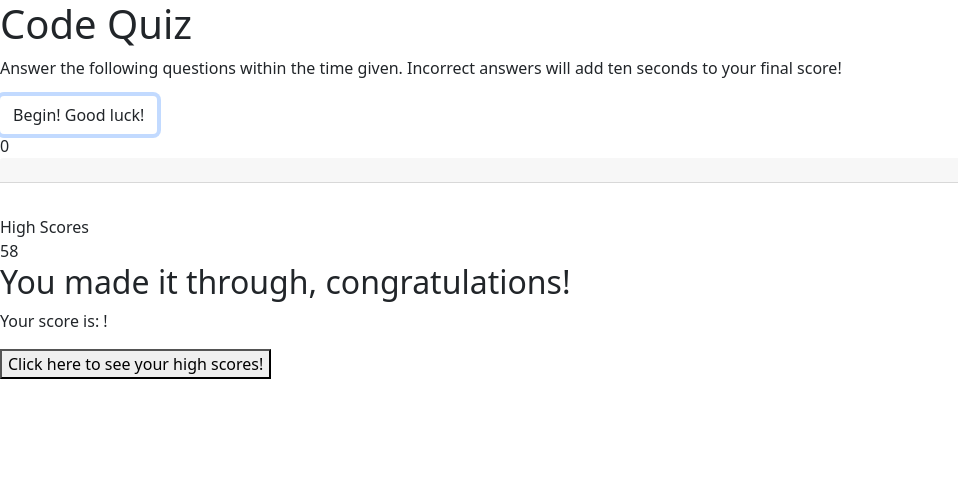
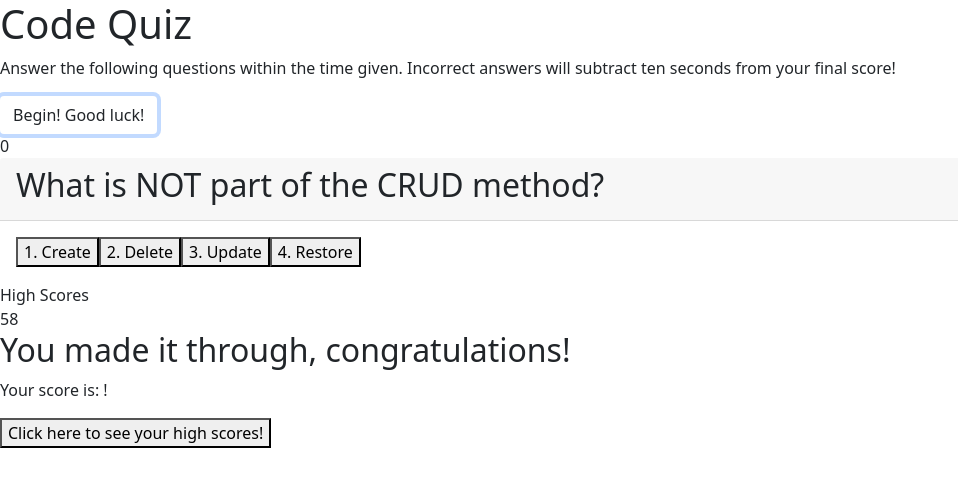
Before and after one commit to katharinechumble/symmetrical-bassoon, a plain HTML site: page index.html in a window 1280 px wide. Both pictures are taken after a click on the button "Begin! Good luck!". Shown: the whole page, without its empty margins (0-958 px from the left). Drawn offline with nearby package versions, Linux system fonts and the light colour scheme.

Commit message:
fixed problem with undefined variables, questions now loop

```diff
--- a/assets/JS/game.js
+++ b/assets/JS/game.js
@@ -4,10 +4,60 @@ var getScoresBtn = document.querySelector("#getScoresBtn");
 var choicesEl = document.querySelector("#questionAnswers");
 var questionsEl = document.querySelector("#questions");
 var correctAnswerEl = document.querySelector("#correctAnswer");
+var questionCounter = 0;
+
+var questionList = [
+  {
+    question: "What is NOT part of the CRUD method?",
+    options: ["Create", "Delete", "Update", "Restore"],
+    Answer: "Restore",
+  },
+  {
+    question: "What 3 languages make up most websites?",
+    options: [
+      "HTML, Java, CSS",
+      "Bootstrap, JQuery, Handlebars",
+      "HTML, CSS, Javascript",
+      "Javascript, SQL, Node",
+    ],
+    Answer: "HTML, CSS, Javascript",
+  },
+  {
+    question: "What is JQuery?",
+    options: [
+      "A Web API library for Javascript",
+      "A game show",
+      "Javascript documentation",
+      "Some web developer's rap name",
+    ],
+    Answer: "A Web API library for Javascript",
+  },
+  {
+    question: "Where can we save user data from a website?",
+    options: ["Local Storage", "Cookies", "Webtokens", "All of the Above"],
+    Answer: "All of the Above",
+  },
+  {
+    question: "Where is SQL used?",
+    options: [
+      "Front-end",
+      "Back-end",
+      "Middleware",
+      "Independent of the web app",
+    ],
+    Answer: "Back-end",
+  },
+  {
+    question: "Which of these does NOT declare a variable?",
+    options: ["this", "const", "var", "let"],
+    Answer: "this",
+  },
+];
 
 var currentQuestion = 0;
 var time = questionList.length * 10;
 var timerId;
+
 
 function startQuiz() {
   var introScreenEl = document.getElementById("introScreen");
@@ -18,28 +68,37 @@ function startQuiz() {
   timerId = setInterval(clockTick, 1000);
   timerEl.textContent = time;
 
-  // getQuestion();
-  console.log(questionList);
+  console.log(questionList[0].question);
+  console.log(questionList[0].options);
+
+  getQuestion();
 }
 
 function getQuestion() {
-  var questions = [questionList.question];
-  var options = [questionList.options];
-  var currentOption = options[questionList];
-  var currentQuestion = questions[questionList];
+  var questions = questionList[questionCounter].question;
+  var options = questionList[questionCounter].options;
+  console.log(options);
+  // var questionCounter = questionList++;
+  var currentOption = options;
+  var currentQuestion = questions;
+
+  var questions = questionList.questions;
+
+  // console.log(questions);
 
   var questionTextEl = document.getElementById("questionPrompt");
   questionTextEl.textContent = currentQuestion;
 
   choicesEl.innerHTML = "";
 
-  currentQuestion.options.forEach(function (option) {
+
+  options.forEach(function (option, i) {
     console.log(option);
     var optionButton = document.createElement("button");
     optionButton.setAttribute("class", "options");
     optionButton.setAttribute("value", currentOption);
 
-    optionButton.textContent = i + 1 + ". " + [option];
+    optionButton.textContent = i + 1 + ". " + option;
 
     optionButton.onclick = answerClick;
 
@@ -48,7 +107,11 @@ function getQuestion() {
 }
 
 function answerClick() {
-  if (this.value !== questions[questionList].Answer) {
+  // console.log(questions);
+  var answer = questionList[questionCounter].Answer;
+  // console.log(answer);
+  if (answer !== questionList[questionCounter].Answer) {
+
     time -= 10;
     if (time < 0) {
       time = 0;
@@ -62,12 +125,13 @@ function answerClick() {
     correctAnswerEl.style.color = "green";
   }
 
-  questionList++;
-
-  if (questionList === questions.length) {
+  if (questionList === questionCounter) {
     quizEnd();
   } else {
-    getQuestion();
+    choicesEl.innerHTML = "";
+    questionCounter++;
+    console.log(questionCounter);
+    getQuestion(questionCounter);
   }
 }
 
--- a/index.html
+++ b/index.html
@@ -20,7 +20,7 @@
         <div class="col-10">
           <p>
             Answer the following questions within the time given. Incorrect
-            answers will add ten seconds to your final score!
+            answers will subtract ten seconds from your final score!
           </p>
           <button class="btn" id="startBtn">Begin! Good luck!</button>
         </div>
@@ -51,7 +51,7 @@
       <button id="getScoresBtn">Click here to see your high scores!</button>
     </div>
 
-    <script src="./assets/JS/questions.js"></script>
+    <!-- <script src="./assets/JS/questions.js"></script> -->
     <script src="./assets/JS/game.js"></script>
     <script
       src="https://code.jquery.com/jquery-3.6.0.min.js"
```
